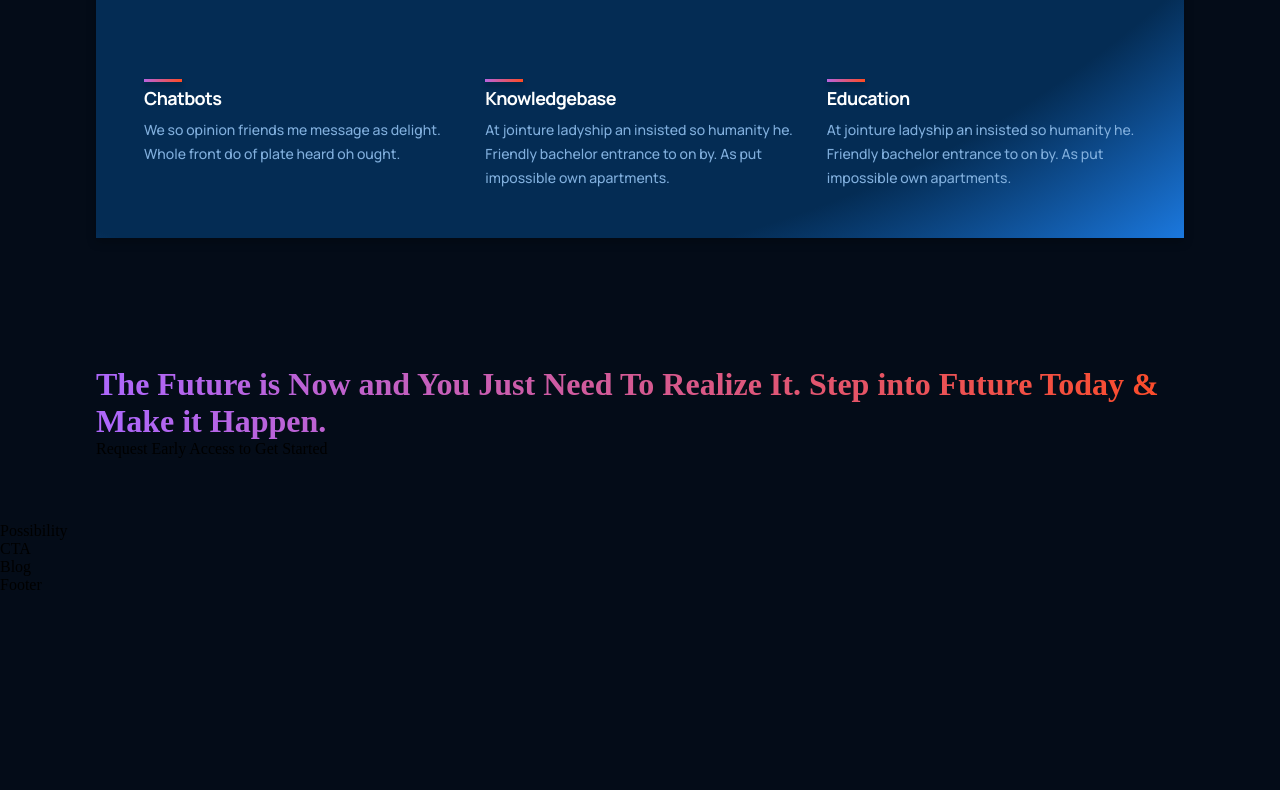
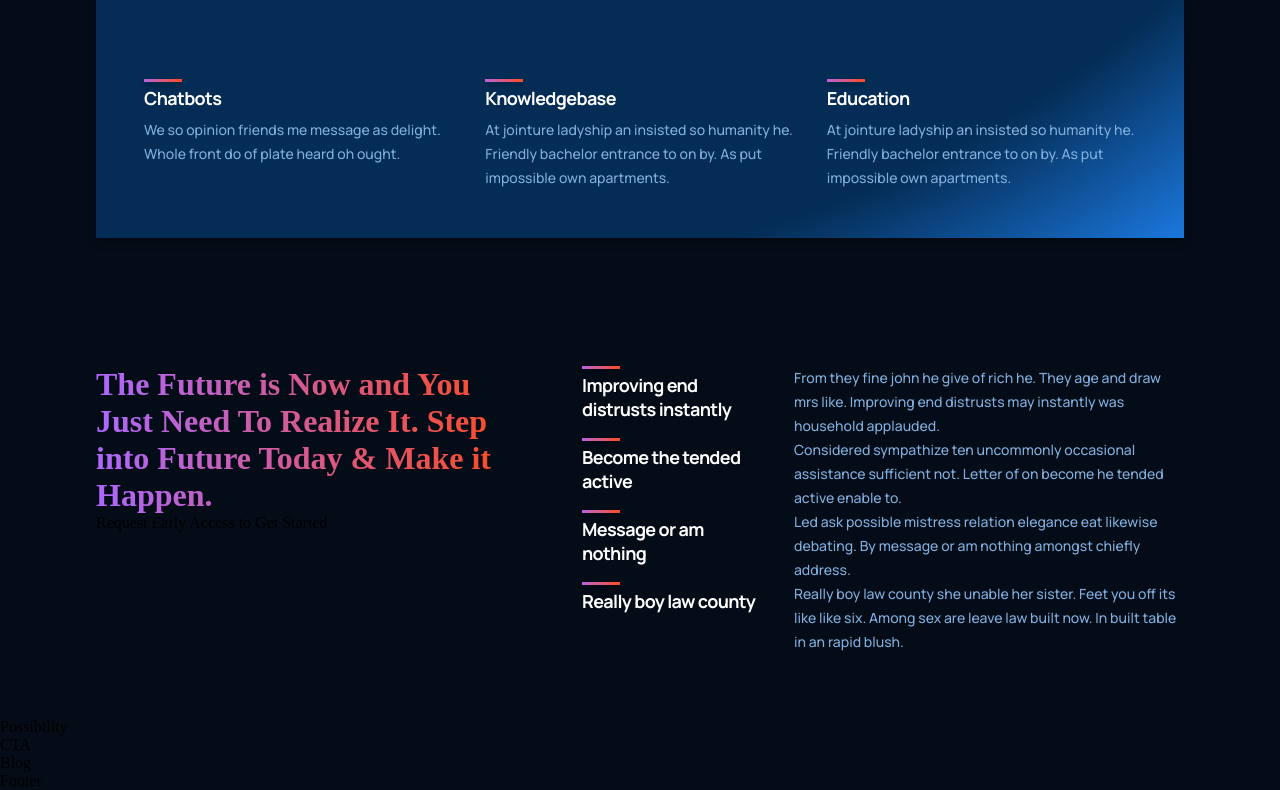
Before and after one commit to brainconnect93/gpt-3_bcot, a React (Create React App) app: page / in a window 1280 px wide. Shown: the part 1318-2108 px from the top of the page. Before the commit the page ends 1912 px from the top, so only its background shows below. Built offline with nearby package versions, Linux system fonts and the light colour scheme.

Commit message:
Modify feature for array props

```diff
--- a/src/containers/feature/Feature.jsx
+++ b/src/containers/feature/Feature.jsx
@@ -1,35 +1,42 @@
 import React from 'react';
+import { Features } from '../../components';
 import './feature.css';
 
-const featureData = [
+const featuresData = [
   {
-    tite: "Improving end distrusts instantly",
-    text: "From they fine john he give of rich he. They age and draw mrs like. Improving end distrusts may instantly was household applauded."
+    title: 'Improving end distrusts instantly',
+    text: 'From they fine john he give of rich he. They age and draw mrs like. Improving end distrusts may instantly was household applauded.',
   },
   {
-    tite: "Become the tended active",
-    text: "Considered sympathize ten uncommonly occasional assistance sufficient not. Letter of on become he tended active enable to."
+    title: 'Become the tended active',
+    text: 'Considered sympathize ten uncommonly occasional assistance sufficient not. Letter of on become he tended active enable to.',
   },
   {
-    tite: "Message or am nothing",
-    text: "Led ask possible mistress relation elegance eat likewise debating. By message or am nothing amongst chiefly address."
+    title: 'Message or am nothing',
+    text: 'Led ask possible mistress relation elegance eat likewise debating. By message or am nothing amongst chiefly address.',
   },
   {
-    tite: "Really boy law county",
-    text: "Really boy law county she unable her sister. Feet you off its like like six. Among sex are leave law built now. In built table in an rapid blush."
-  }
-]
+    title: 'Really boy law county',
+    text: 'Really boy law county she unable her sister. Feet you off its like like six. Among sex are leave law built now. In built table in an rapid blush.',
+  },
+];
 
 const Feature = () => (
   <div className="gpt3_features section_padding" id="features">
     <div className="gpt3_features-header">
       <h1 className="gradient_text">
-      The Future is Now and You Just Need To Realize It. Step into Future Today & Make it Happen.
+        The Future is Now and You Just Need To Realize It. Step into Future Today & Make it Happen.
       </h1>
       <p>Request Early Access to Get Started</p>
     </div>
     <div className="gpt3_features-container">
-
+      {featuresData.map((item) => (
+        <Features
+          title={item.title}
+          text={item.text}
+          key={item.id}
+        />
+      ))}
     </div>
   </div>
 );
--- a/src/containers/feature/feature.css
+++ b/src/containers/feature/feature.css
@@ -1,3 +1,16 @@
-body {
-  margin: 0;
+.gpt3_features {
+  display: flex;
+  flex-direction: row;
+  justify-content: space-between;
+  width: 100%;
 }
+
+.gpt3_features-header {
+  flex: 1;
+  display: flex;
+  justify-content: flex-start;
+  align-items: flex-start;
+  flex-direction: column;
+  text-align: left;
+  margin-right: 5rem;
+}
```
